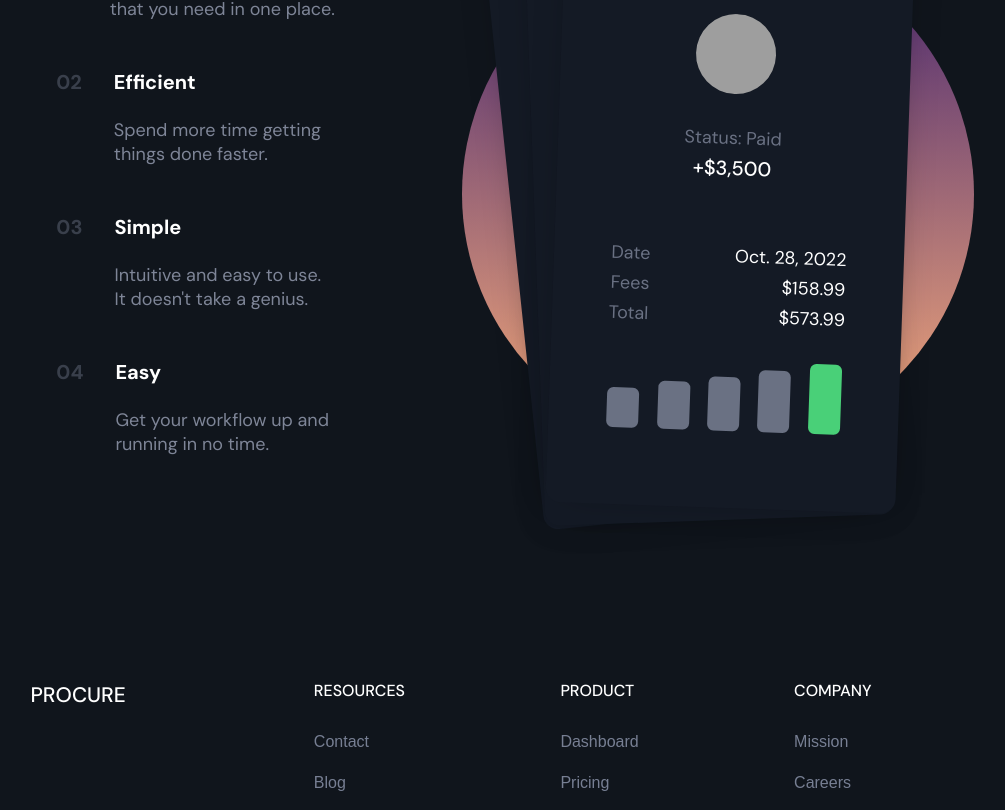
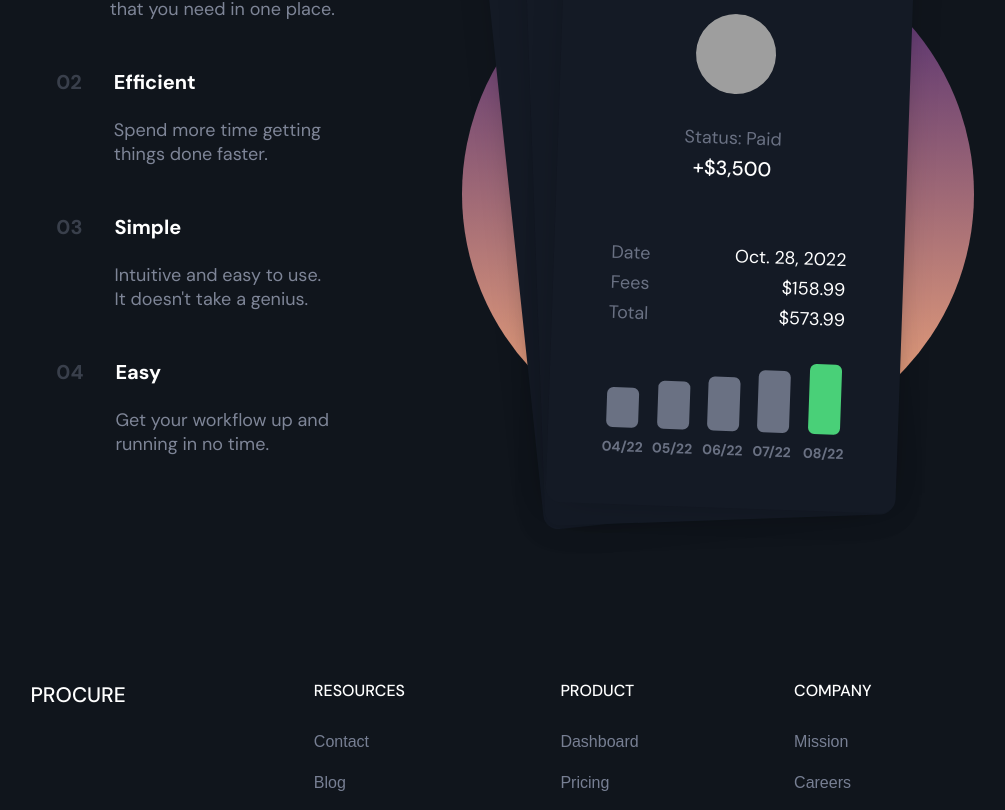
Before and after one commit to rayanwaked/procure-project, a React (Create React App) app: page / in a window 1280 px wide. Shown: the part 1666-2476 px from the top of the page, without its empty margins (125-1130 px from the left). Built offline with nearby package versions, Linux system fonts and the light colour scheme; grey boxes are pictures that could not be loaded.

Commit message:
Partially fixed responsive sizing of cards, added graph.

```diff
--- a/src/pages/landing/four-features/four-features.css
+++ b/src/pages/landing/four-features/four-features.css
@@ -132,9 +132,21 @@
     margin-bottom: -55px;
 }
 
+.FourFeaturesInvoiceSmallText2 {
+    font-size: 14px;
+    font-weight: 600;
+    font-family: 'DM Sans', regular, sans-serif;
+    color: #6A7183;
+
+    margin-bottom: -28px;
+    margin-left: -4px;
+}
+
 .FourFeaturesProfilePicture {
     width: 10vh;
+    max-width: 115px;
     height: 10vh;
+    max-height: 115px;
     border-radius: 100%;
     object-fit: cover;
     margin-top: 20px;
@@ -147,6 +159,9 @@
     border-radius: 6.34px;
     background-color: #6A7183;
     margin-top: 70px;
+
+    display: flex;
+    align-items: flex-end;
 }
 
 @media (max-width: 1000px) {
--- a/src/pages/landing/four-features/four-features.tsx
+++ b/src/pages/landing/four-features/four-features.tsx
@@ -91,11 +91,25 @@ export default function FourFeatures() {
                                 </div>
                                 {/* Price Graph */}
                                 <div style={{display: "flex", justifyContent: "space-evenly", alignItems: "end", marginRight: "40px", marginLeft: "40px"}}>
-                                    <div className="FourFeatureGraph FourFeaturesNoMobile" style={{height: "40px"}} />
-                                    <div className="FourFeatureGraph FourFeaturesNoMobile" style={{height: "48px"}} />
-                                    <div className="FourFeatureGraph FourFeaturesNoMobile" style={{height: "54px"}} />
-                                    <div className="FourFeatureGraph FourFeaturesNoMobile" style={{height: "62px"}} />
-                                    <div className="FourFeatureGraph FourFeaturesNoMobile" style={{height: "70px", backgroundColor: "#49D078"}} />
+                                    <div className="FourFeatureGraph FourFeaturesNoMobile" style={{height: "40px"}}>
+                                        <p className="FourFeaturesInvoiceSmallText2">04/22</p>
+                                    </div>
+
+                                    <div className="FourFeatureGraph FourFeaturesNoMobile" style={{height: "48px"}}>
+                                        <p className="FourFeaturesInvoiceSmallText2">05/22</p>
+                                    </div>
+
+                                    <div className="FourFeatureGraph FourFeaturesNoMobile" style={{height: "54px"}}>
+                                        <p className="FourFeaturesInvoiceSmallText2">06/22</p>
+                                    </div>
+
+                                    <div className="FourFeatureGraph FourFeaturesNoMobile" style={{height: "62px"}}>
+                                        <p className="FourFeaturesInvoiceSmallText2">07/22</p>
+                                    </div>
+
+                                    <div className="FourFeatureGraph FourFeaturesNoMobile" style={{height: "70px", backgroundColor: "#49D078"}}>
+                                        <p className="FourFeaturesInvoiceSmallText2">08/22</p>
+                                    </div>
                                 </div>
                             </div>
                         </div>
```
